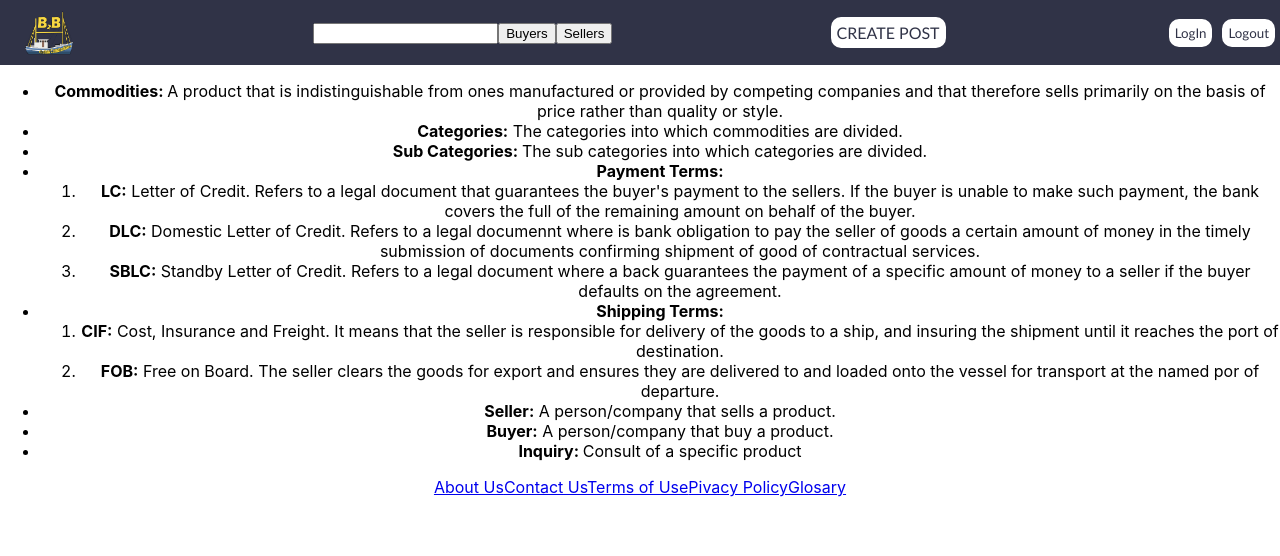
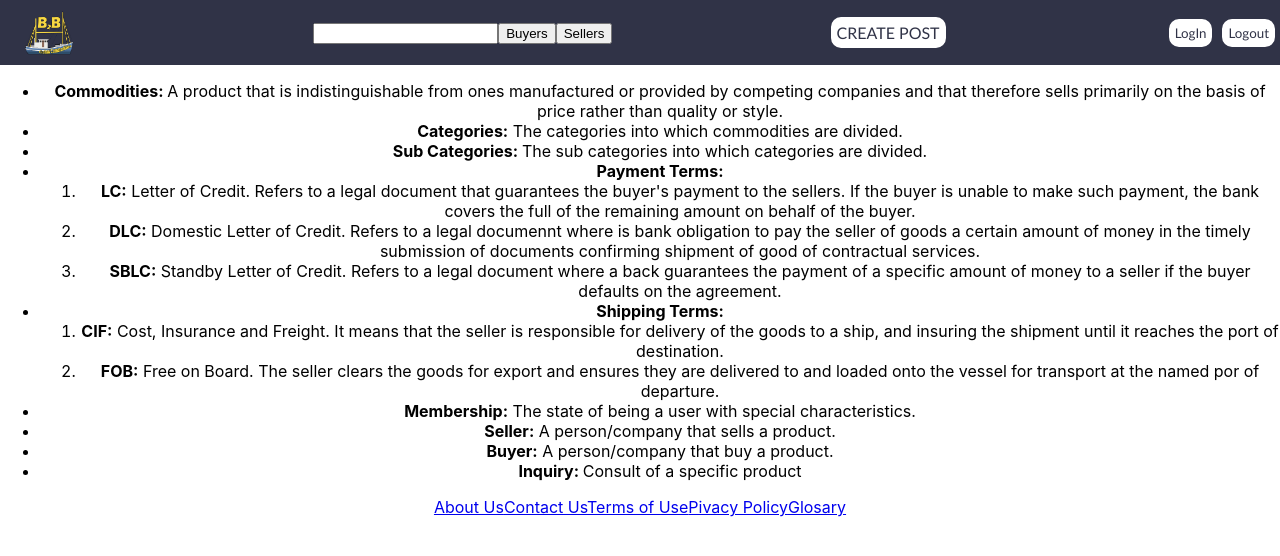
Before and after one commit to BarberoPablo/Commodities-Project, a React (Create React App) app in the folder client/: page /glosary in a window 1280 px wide. Shown: the top 556 px of the page. Built offline with nearby package versions, Linux system fonts and the light colour scheme; no server answers.

Commit message:
refactor/(readme & /client/footer): eliminating the trial membership

```diff
--- a/client/src/Components/Home/Footer/Glosary.jsx
+++ b/client/src/Components/Home/Footer/Glosary.jsx
@@ -20,6 +20,7 @@ const Glosary = () => {
                         <li><b>FOB:</b> Free on Board. The seller clears the goods for export and ensures they are delivered to and loaded onto the vessel for transport at the named por of departure.</li>
                     </ol>
                 </li>
+                <li><b>Membership:</b> The state of being a user with special characteristics. </li>
                 <li><b>Seller:</b> A person/company that sells a product.</li>
                 <li><b>Buyer:</b> A person/company that buy a product.</li>
                 <li><b>Inquiry: </b> Consult of a specific product</li>
--- a/client/src/Components/Home/Footer/TermsOfUse.jsx
+++ b/client/src/Components/Home/Footer/TermsOfUse.jsx
@@ -63,7 +63,7 @@ const TermsOfUse = () => {
               if this website doesn't accept the payment, a registered member can't be termed as Paid Member.
               After expiry of term of subscription, a Paid Member becomes a Registered Free Member,
               if he does not renew his membership.
-              Memberships: Trial, Basic, Premium.
+              Memberships: Basic and Premium.
             </li>
             <li>
               <b> Services: </b> Any service or subscription offered or provided by this website, right to view or
```
